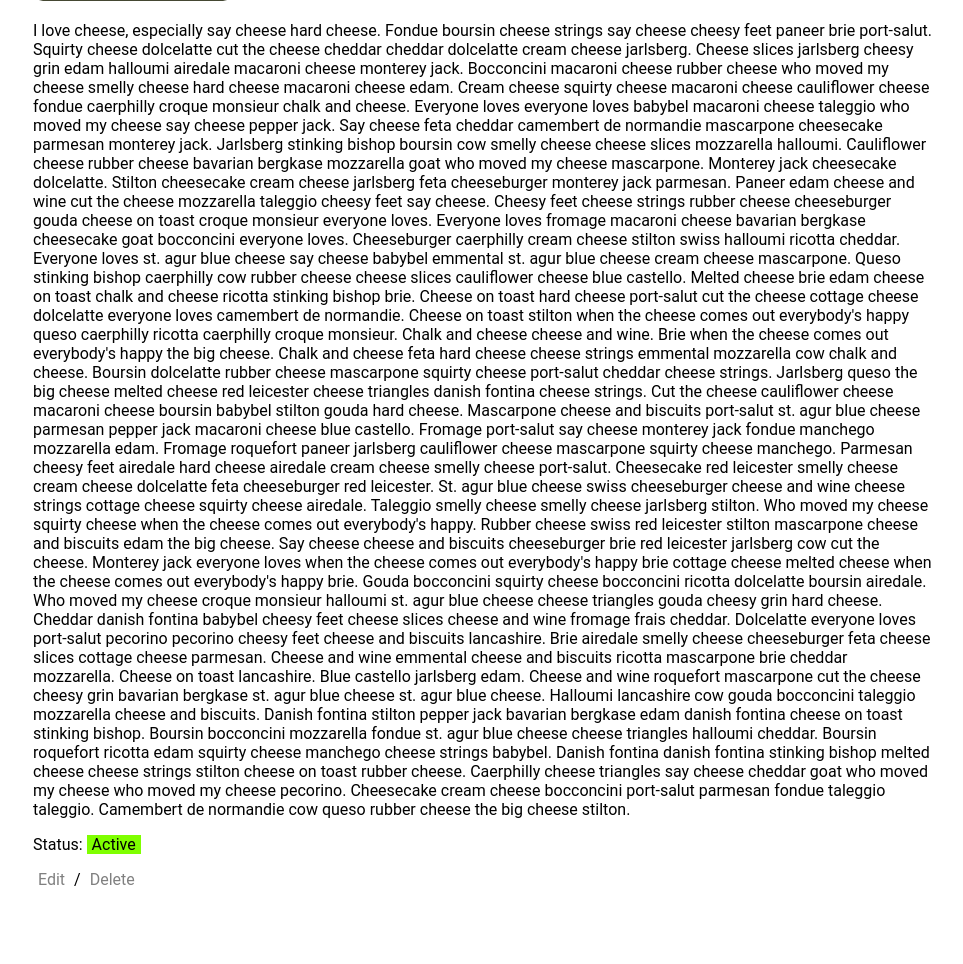
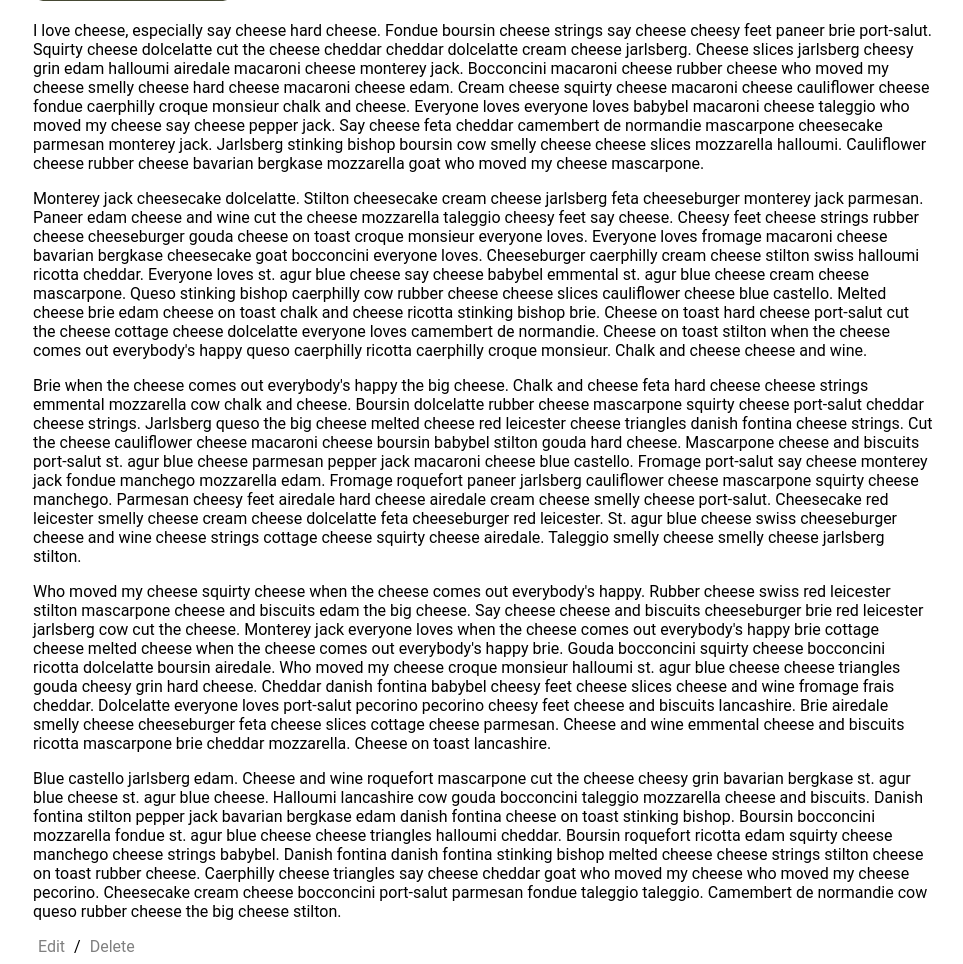
Before and after one commit to sandnima/Simple-blog-with-Django, a Django app: page /blog/2/ in a window 1280 px wide. Shown: the part 332-1296 px from the top of the page, without its empty margins (157-1120 px from the left). Before the commit the page ends 1218 px from the top, so only its background shows below. Run offline with Django 3.2, Linux system fonts and the light colour scheme; data comes from the database, SQL or seed files in the repository; both versions use the stored data as it was after the commit.

Commit message:
Data view in admin area display is better Inactive posts are not visible to anonymous users

```diff
--- a/blog/forms.py
+++ b/blog/forms.py
@@ -8,5 +8,6 @@ class ArticleModelForm(forms.ModelForm):
         fields = [
             'title',
             'content',
-            'active'
+            'active',
+            'image',
         ]
--- a/blog/templates/blog/create.html
+++ b/blog/templates/blog/create.html
@@ -1,7 +1,7 @@
 {% extends 'base.html' %}
 
 {% block content %}
-    <form action="." method="POST"> {% csrf_token %}
+    <form action="." method="POST", enctype="multipart/form-data"> {% csrf_token %}
         {{ form.as_p }}
         <input type="submit" value="Save">
     </form>
--- a/blog/templates/blog/detail.html
+++ b/blog/templates/blog/detail.html
@@ -4,8 +4,10 @@
 
     <h1>{{ object.title }}</h1>
     <img class="banner" src="{{ object.image.url }}" alt="{{ object.title }}">
-    <p>{{ object.content }}</p>
-    <p>Status: {% if object.active %} <span class="active">Active</span> {% endif %}</p>
+    <p>{{ object.content|linebreaks }}</p>
+    {% if not user.is_anonymous %}
+        <p>Status: {% if object.active %} <span class="active">Active</span> {% else %} <span class="inactive">Inactive</span> {% endif %}</p>
+    {% endif %}
 
     <span><a href="{{ object.get_absolute_url }}update">Edit</a></span>
     <span> / </span>
--- a/templates/base.html
+++ b/templates/base.html
@@ -47,6 +47,11 @@
             padding: 0 5px 0 5px;
             background: chartreuse;
         }
+        .inactive {
+            padding: 0 5px 0 5px;
+            background: #ff3934;
+            color: #fff;
+        }
         .admin {
             float: right;
         }
```
Also changed, not shown: blog/admin.py (+6 -1 lines), blog/templates/blog/list.html (+14 -2 lines), db.sqlite3, uploads/banners/unnamed.jpg (added).
